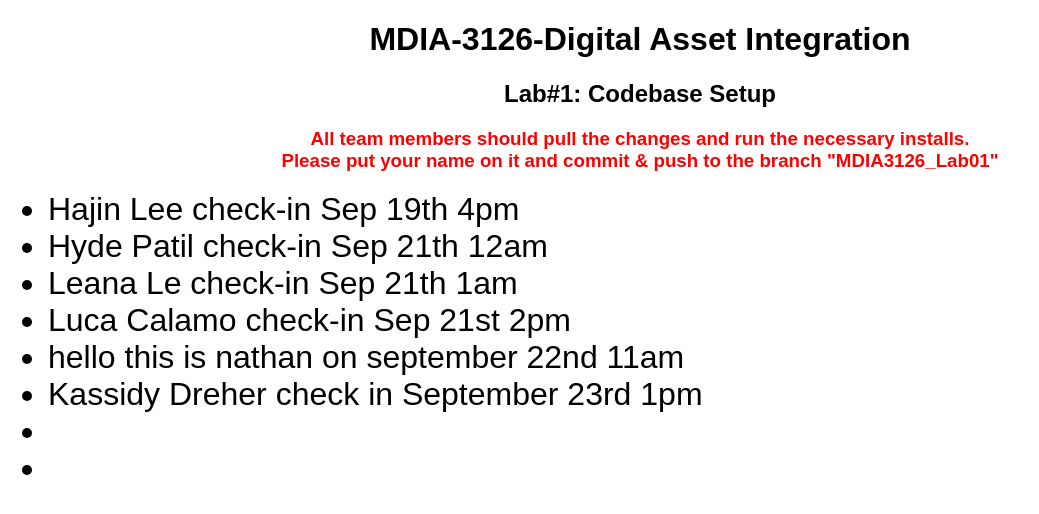
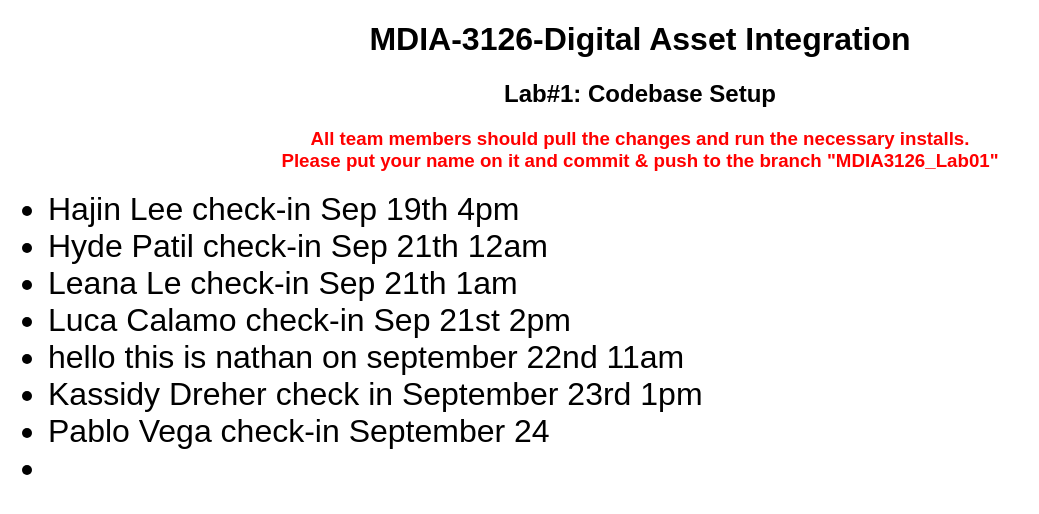
Before and after one commit to Jinontheclock/TradeLift, a React (Vite) app: page / in a window 1280 px wide. Shown: the top 514 px of the page, without its empty margins (0-1039 px from the left). Built offline with nearby package versions, Linux system fonts and the light colour scheme.

Commit message:
pablo check-in/main

```diff
--- a/src/App.jsx
+++ b/src/App.jsx
@@ -11,8 +11,9 @@ function App() {
       <h1>MDIA-3126-Digital Asset Integration</h1>
       <h2>Lab#1: Codebase Setup</h2>
       <h3>
-                All team members should pull the changes and run the necessary installs. <br />{" "}
-                Please put your name on it and commit & push to the branch "MDIA3126_Lab01"
+        All team members should pull the changes and run the necessary installs.{" "}
+        <br /> Please put your name on it and commit & push to the branch
+        "MDIA3126_Lab01"
       </h3>
       <ul>
         <li>Hajin Lee check-in Sep 19th 4pm</li>
@@ -21,12 +22,11 @@ function App() {
         <li>Luca Calamo check-in Sep 21st 2pm </li>
         <li>hello this is nathan on september 22nd 11am</li>
         <li>Kassidy Dreher check in September 23rd 1pm</li>
-                <li></li>
+        <li>Pablo Vega check-in September 24</li>
         <li></li>
       </ul>
     </>
   );
-
 }
 
 export default App;
```
Lines whose indentation alone changed are shown as unchanged.
